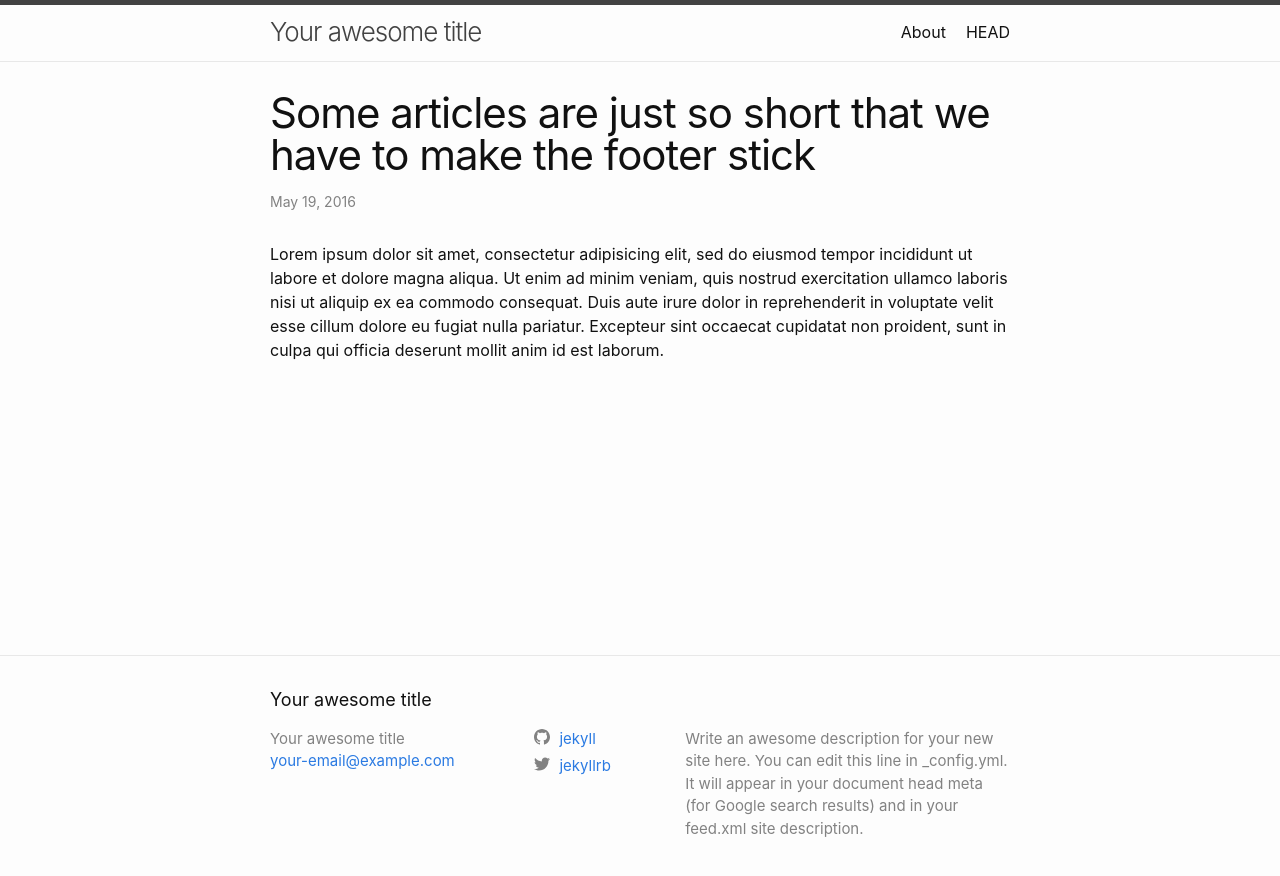
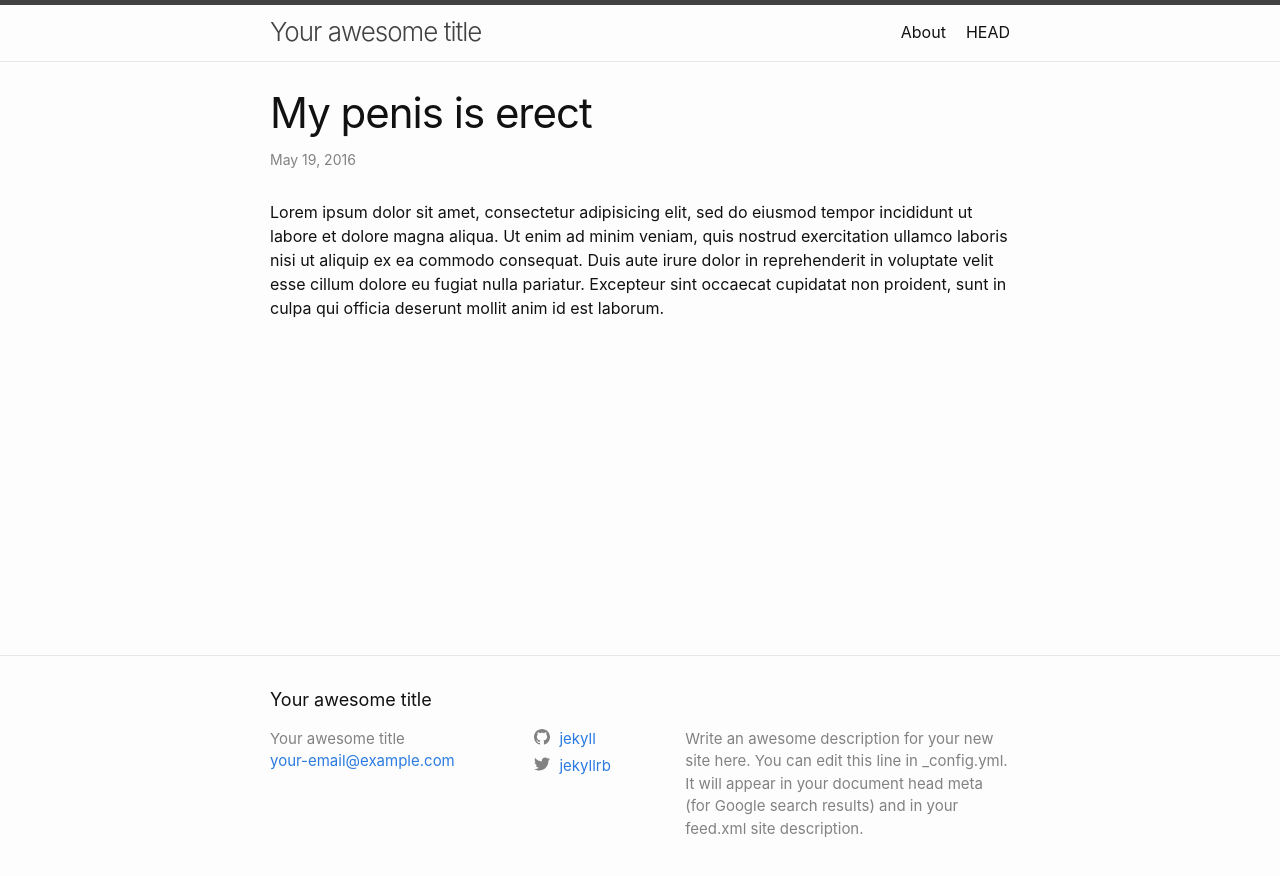
Before and after one commit to gideonvd/test-site, a Jekyll site: the page built from _posts/2016-05-19-super-short-article.md, in a window 1280 px wide. Shown: the top 876 px of the page. Built offline with Jekyll 4.4.1, drawn with Linux system fonts in a browser that asks for light colours.

Commit message:
test change

```diff
--- a/_posts/2016-05-19-super-short-article.md
+++ b/_posts/2016-05-19-super-short-article.md
@@ -1,6 +1,6 @@
 ---
 layout: post
-title: "Some articles are just so short that we have to make the footer stick"
+title: "My penis is erect"
 categories: misc
 ---
 
```
Also changed, not shown: 3 other files.
